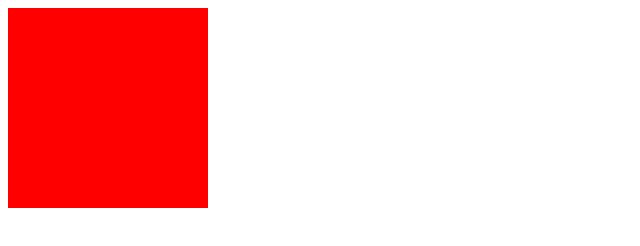
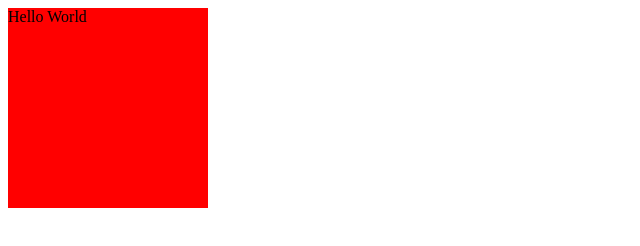
Before and after one commit to AaronChenCheng/Aaron-shop, a plain HTML site: page index.html in a window 1280 px wide. Shown: the whole page, without its empty margins (0-640 px from the left). Drawn offline with Linux system fonts and the light colour scheme.

Commit message:
update this file

```diff
--- a/index.html
+++ b/index.html
@@ -11,6 +11,6 @@
 	</style>
 </head>
 <body>
-   <div></div>
+   <div>Hello World</div>
 </body>
 </html>
```
